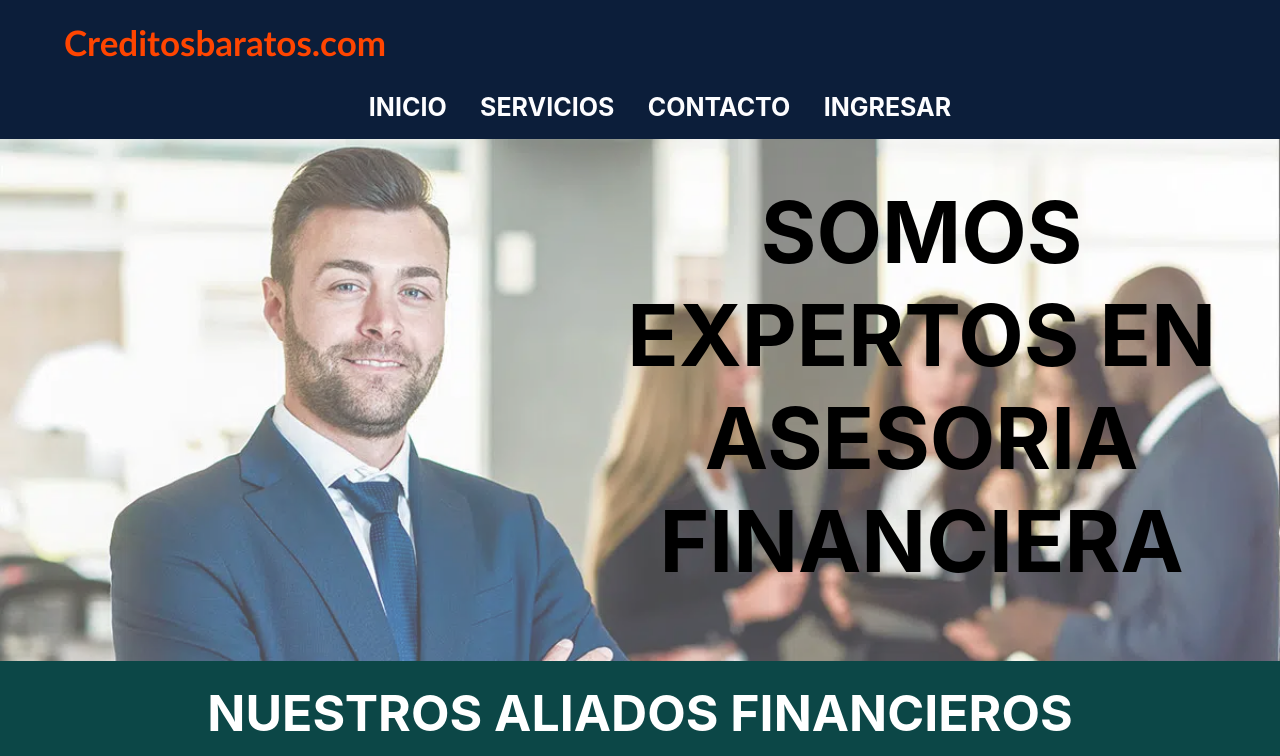
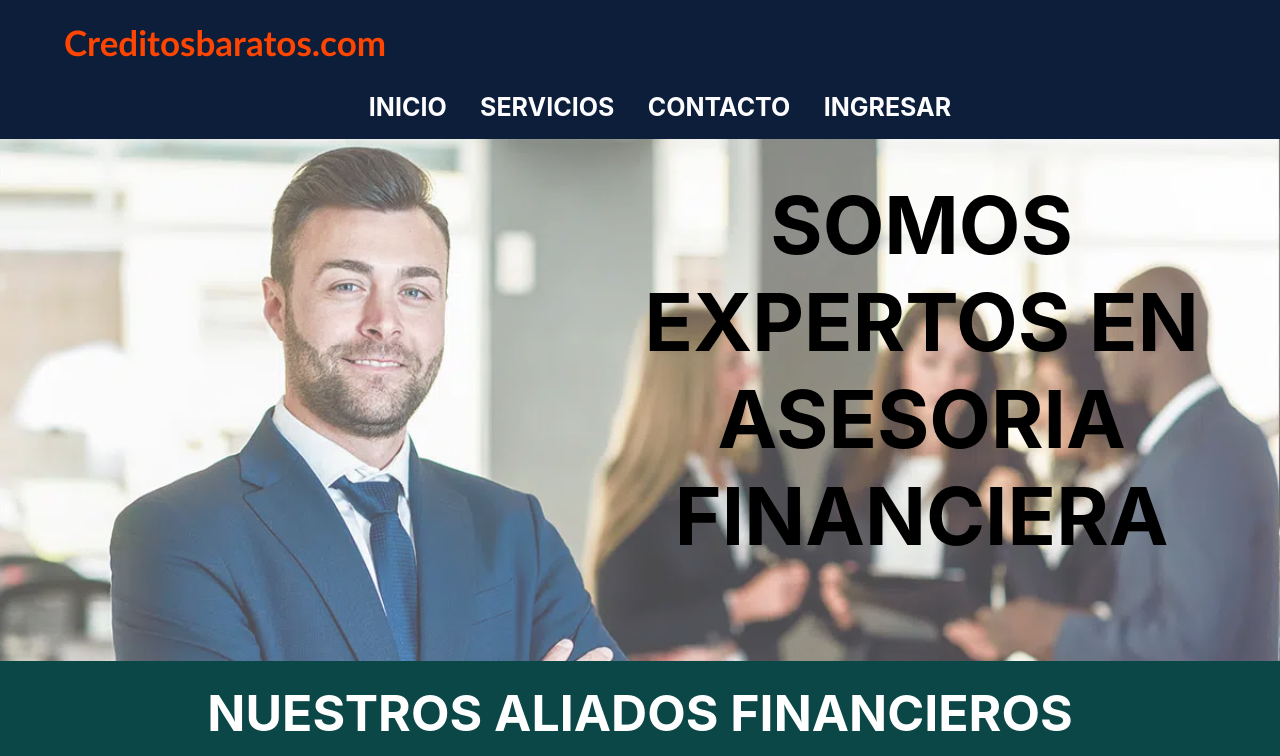
Before and after one commit to LuzGomezR/creditos-baratos, a React app: page / in a window 1280 px wide. Shown: the top 756 px of the page. Built offline with nearby package versions, Linux system fonts and the light colour scheme.

Commit message:
Eliminación de algunas imagenes y correcion de unos estilos

```diff
--- a/src/components/Home.js
+++ b/src/components/Home.js
@@ -15,9 +15,9 @@ const Home = () => {
 
     <div>
       <img className="banner" src={Banner}/>
-      <div className='introduccion'>
+
         <h3 className='text-introduccion'>SOMOS EXPERTOS EN ASESORIA FINANCIERA</h3>
-      </div>
+
       <div className='contenedor-aliados'>
         <h4 className='text-aliados'>NUESTROS ALIADOS FINANCIEROS</h4>
         <ul class="aliados">
--- a/src/components/Login.js
+++ b/src/components/Login.js
@@ -30,7 +30,7 @@ const Login = () => {
   }
 
   return (
-    <div className='contenedor'>
+    <div className='contenedor-login'>
       <img className='fondo'
       src={Imgfondo}
       />
--- a/src/css/Home.css
+++ b/src/css/Home.css
@@ -6,15 +6,15 @@
     width: 100%;
     opacity: 70%;
 }
-.introduccion{
+
+.text-introduccion{
     position: absolute;
     right: 0;
-
-}
-.text-introduccion{
     color: black;
-    font-size: large;
+    font-size: 90px;
     text-align: center;
+    top: 10%;
+    width: 50%;
 }
 
 .contenedor-aliados{
@@ -74,13 +74,10 @@ li{
 
 @media screen and (min-width:285px){
 
-    .introduccion {
+    .text-introduccion {
         width: 170px;
         top: 26%;
         right: 3%;
-    }
-
-    .text-introduccion {
         font-size: 20px;
     }
 
@@ -102,14 +99,11 @@ li{
 
 @media screen and (min-width:600px){
 
-    .introduccion {
+    .text-introduccion {
+        font-size: 45px;
         width: 290px;
         top: 19%;
         right: 3%;
-    }
-
-    .text-introduccion {
-        font-size: 45px;
     }
 
     .text-aliados{
@@ -123,23 +117,18 @@ li{
 
 @media screen and (min-width:800px){
 
-    .introduccion {
-        width: 400px;
-    }
 
     .text-introduccion {
         font-size: 55px;
+        width: 400px;
     }
 }
 
 @media screen and (min-width:1000px){
 
-    .introduccion {
-        width: 450px;
-    }
-
     .text-introduccion {
         font-size: 70px;
+        width: 450px;
     }
 
 
@@ -153,13 +142,9 @@ li{
 }
 
 @media screen and (min-width:1200px){
-
-    .introduccion {
+    .text-introduccion {
+        font-size: 80px;
+        top: 12%;
         width: 50%;
-        top: 12%;
-    }
-
-    .text-introduccion {
-        font-size: 85px;
     }
 }
--- a/src/css/Login.css
+++ b/src/css/Login.css
@@ -1,4 +1,4 @@
-.contenedor{
+.contenedor-login{
     display: flex;
     justify-content: center;
     align-items: center;
```
Also changed, not shown: src/Imagenes/compra-cartera.jpg (deleted), src/Imagenes/libranza.jpg (deleted), src/Imagenes/libre-inversion.jpg (deleted), src/Imagenes/tarjeta.jpeg (deleted), src/Imagenes/vehicular.jpg (deleted), src/Imagenes/vivienda.jpg (deleted).
